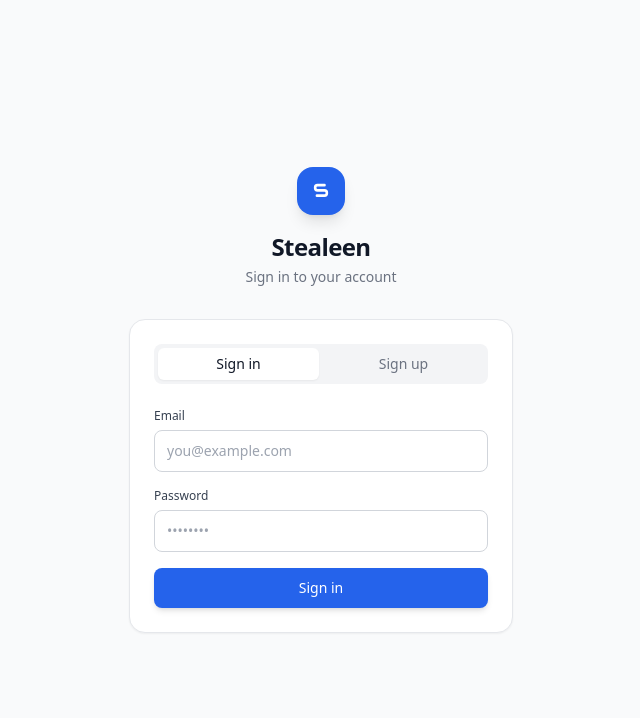
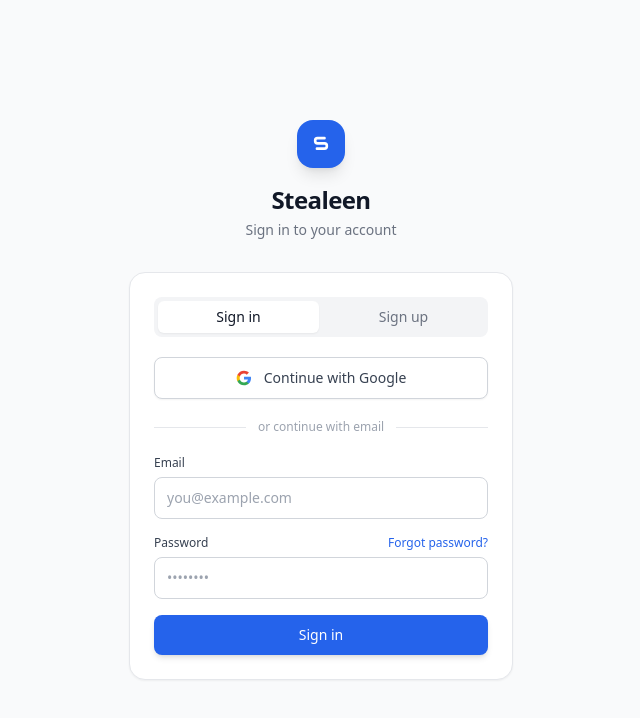
Before and after one commit to SteevThomas1998/job-tracker, a React (Vite) app: page / in a window 1280 px wide. Shown: the top 718 px of the page, without its empty margins (319-959 px from the left). Built offline with nearby package versions, Linux system fonts and the light colour scheme; no server answers.

Commit message:
Added Features: Google sign in button, Forgot Password

```diff
--- a/src/App.tsx
+++ b/src/App.tsx
@@ -2,6 +2,7 @@ import { useState } from 'react'
 import Header from './components/layout/Header'
 import Dashboard from './components/dashboard/Dashboard'
 import AuthPage from './components/auth/AuthPage'
+import ResetPasswordPage from './components/auth/ResetPasswordPage'
 import Modal from './components/modal/Modal'
 import GmailManage from './components/settings/EmailTrackingSetup'
 import { useDarkMode } from './hooks/useDarkMode'
@@ -12,7 +13,7 @@ export default function App() {
   const [openAdd, setOpenAdd] = useState(false)
   const [gmailModalOpen, setGmailModalOpen] = useState(false)
   const { dark, toggle: toggleDark } = useDarkMode()
-  const { session, loading, signIn, signUp, signOut } = useAuth()
+  const { session, loading, recoveryMode, signIn, signUp, signInWithGoogle, resetPassword, updatePassword, signOut } = useAuth()
   const gmail = useGmailConnection()
 
   if (loading) {
@@ -23,8 +24,19 @@ export default function App() {
     )
   }
 
+  if (recoveryMode) {
+    return <ResetPasswordPage onUpdate={updatePassword} />
+  }
+
   if (!session) {
-    return <AuthPage onSignIn={signIn} onSignUp={signUp} />
+    return (
+      <AuthPage
+        onSignIn={signIn}
+        onSignUp={signUp}
+        onGoogleSignIn={signInWithGoogle}
+        onResetPassword={resetPassword}
+      />
+    )
   }
 
   function handleGmailClick() {
--- a/src/components/auth/AuthPage.tsx
+++ b/src/components/auth/AuthPage.tsx
@@ -3,15 +3,24 @@ import { useState } from 'react'
 interface Props {
   onSignIn: (email: string, password: string) => Promise<string | null>
   onSignUp: (email: string, password: string) => Promise<string | null>
+  onGoogleSignIn: () => Promise<string | null>
+  onResetPassword: (email: string) => Promise<string | null>
 }
 
-export default function AuthPage({ onSignIn, onSignUp }: Props) {
-  const [mode, setMode] = useState<'signin' | 'signup'>('signin')
+export default function AuthPage({ onSignIn, onSignUp, onGoogleSignIn, onResetPassword }: Props) {
+  const [mode, setMode] = useState<'signin' | 'signup' | 'forgot'>('signin')
   const [email, setEmail] = useState('')
   const [password, setPassword] = useState('')
   const [error, setError] = useState<string | null>(null)
   const [message, setMessage] = useState<string | null>(null)
   const [loading, setLoading] = useState(false)
+  const [oauthLoading, setOauthLoading] = useState(false)
+
+  function switchMode(next: 'signin' | 'signup' | 'forgot') {
+    setMode(next)
+    setError(null)
+    setMessage(null)
+  }
 
   async function handleSubmit(e: React.FormEvent) {
     e.preventDefault()
@@ -19,7 +28,14 @@ export default function AuthPage({ onSignIn, onSignUp }: Props) {
     setMessage(null)
     setLoading(true)
 
-    if (mode === 'signin') {
+    if (mode === 'forgot') {
+      const err = await onResetPassword(email)
+      if (err) {
+        setError(err)
+      } else {
+        setMessage('Check your email for a password reset link.')
+      }
+    } else if (mode === 'signin') {
       const err = await onSignIn(email, password)
       if (err) setError(err)
     } else {
@@ -28,11 +44,18 @@ export default function AuthPage({ onSignIn, onSignUp }: Props) {
         setError(err)
       } else {
         setMessage('Check your email to confirm your account, then sign in.')
-        setMode('signin')
+        switchMode('signin')
       }
     }
 
     setLoading(false)
+  }
+
+  async function handleGoogle() {
+    setOauthLoading(true)
+    setError(null)
+    const err = await onGoogleSignIn()
+    if (err) { setError(err); setOauthLoading(false) }
   }
 
   const inputClass = 'w-full px-3 py-2.5 text-sm border border-gray-300 dark:border-gray-600 rounded-lg focus:outline-none focus:ring-2 focus:ring-blue-500 focus:border-transparent bg-white dark:bg-gray-800 text-gray-900 dark:text-gray-100 placeholder-gray-400 dark:placeholder-gray-500'
@@ -49,30 +72,68 @@ export default function AuthPage({ onSignIn, onSignUp }: Props) {
           </div>
           <h1 className="text-2xl font-extrabold tracking-tight text-gray-900 dark:text-white">Stealeen</h1>
           <p className="text-sm text-gray-500 dark:text-gray-400 mt-1">
-            {mode === 'signin' ? 'Sign in to your account' : 'Create your account'}
+            {mode === 'forgot' ? 'Reset your password' : mode === 'signin' ? 'Sign in to your account' : 'Create your account'}
           </p>
         </div>
 
         {/* Card */}
         <div className="bg-white dark:bg-gray-900 border border-gray-200 dark:border-gray-800 rounded-2xl shadow-sm p-6">
-          {/* Mode toggle */}
-          <div className="flex gap-1 bg-gray-100 dark:bg-gray-800 rounded-lg p-1 mb-6">
+
+          {mode !== 'forgot' && (
+            <>
+              {/* Sign in / Sign up toggle */}
+              <div className="flex gap-1 bg-gray-100 dark:bg-gray-800 rounded-lg p-1 mb-5">
                 <button
                   type="button"
-              onClick={() => { setMode('signin'); setError(null); setMessage(null) }}
+                  onClick={() => switchMode('signin')}
                   className={`flex-1 py-1.5 text-sm font-medium rounded-md transition-all duration-150 ${mode === 'signin' ? 'bg-white dark:bg-gray-700 shadow-sm text-gray-900 dark:text-gray-100' : 'text-gray-500 dark:text-gray-400 hover:text-gray-700 dark:hover:text-gray-300'}`}
                 >
                   Sign in
                 </button>
                 <button
                   type="button"
-              onClick={() => { setMode('signup'); setError(null); setMessage(null) }}
+                  onClick={() => switchMode('signup')}
                   className={`flex-1 py-1.5 text-sm font-medium rounded-md transition-all duration-150 ${mode === 'signup' ? 'bg-white dark:bg-gray-700 shadow-sm text-gray-900 dark:text-gray-100' : 'text-gray-500 dark:text-gray-400 hover:text-gray-700 dark:hover:text-gray-300'}`}
                 >
                   Sign up
                 </button>
               </div>
 
+              {/* OAuth buttons */}
+              <div className="mb-5">
+                <button
+                  type="button"
+                  onClick={handleGoogle}
+                  disabled={!!oauthLoading}
+                  className="w-full flex items-center justify-center gap-3 px-4 py-2.5 bg-white dark:bg-gray-800 border border-gray-300 dark:border-gray-600 rounded-lg text-sm font-medium text-gray-700 dark:text-gray-200 hover:bg-gray-50 dark:hover:bg-gray-750 transition-colors disabled:opacity-60 disabled:cursor-not-allowed shadow-sm"
+                >
+                  {oauthLoading ? (
+                    <div className="w-4 h-4 border-2 border-gray-400 border-t-transparent rounded-full animate-spin" />
+                  ) : (
+                    <svg className="w-4 h-4 flex-shrink-0" viewBox="0 0 24 24">
+                      <path fill="#4285F4" d="M22.56 12.25c0-.78-.07-1.53-.2-2.25H12v4.26h5.92c-.26 1.37-1.04 2.53-2.21 3.31v2.77h3.57c2.08-1.92 3.28-4.74 3.28-8.09z"/>
+                      <path fill="#34A853" d="M12 23c2.97 0 5.46-.98 7.28-2.66l-3.57-2.77c-.98.66-2.23 1.06-3.71 1.06-2.86 0-5.29-1.93-6.16-4.53H2.18v2.84C3.99 20.53 7.7 23 12 23z"/>
+                      <path fill="#FBBC05" d="M5.84 14.09c-.22-.66-.35-1.36-.35-2.09s.13-1.43.35-2.09V7.07H2.18C1.43 8.55 1 10.22 1 12s.43 3.45 1.18 4.93l2.85-2.22.81-.62z"/>
+                      <path fill="#EA4335" d="M12 5.38c1.62 0 3.06.56 4.21 1.64l3.15-3.15C17.45 2.09 14.97 1 12 1 7.7 1 3.99 3.47 2.18 7.07l3.66 2.84c.87-2.6 3.3-4.53 6.16-4.53z"/>
+                    </svg>
+                  )}
+                  Continue with Google
+                </button>
+              </div>
+
+              {/* Divider */}
+              <div className="relative mb-5">
+                <div className="absolute inset-0 flex items-center">
+                  <div className="w-full border-t border-gray-200 dark:border-gray-700" />
+                </div>
+                <div className="relative flex justify-center">
+                  <span className="px-3 text-xs text-gray-400 dark:text-gray-500 bg-white dark:bg-gray-900">or continue with email</span>
+                </div>
+              </div>
+            </>
+          )}
+
+          {/* Email / password form */}
           <form onSubmit={handleSubmit} className="space-y-4">
             <div>
               <label className="block text-xs font-medium text-gray-700 dark:text-gray-300 mb-1.5">Email</label>
@@ -87,8 +148,20 @@ export default function AuthPage({ onSignIn, onSignUp }: Props) {
               />
             </div>
 
+            {mode !== 'forgot' && (
               <div>
-              <label className="block text-xs font-medium text-gray-700 dark:text-gray-300 mb-1.5">Password</label>
+                <div className="flex items-center justify-between mb-1.5">
+                  <label className="block text-xs font-medium text-gray-700 dark:text-gray-300">Password</label>
+                  {mode === 'signin' && (
+                    <button
+                      type="button"
+                      onClick={() => switchMode('forgot')}
+                      className="text-xs text-blue-600 dark:text-blue-400 hover:underline"
+                    >
+                      Forgot password?
+                    </button>
+                  )}
+                </div>
                 <input
                   type="password"
                   required
@@ -99,6 +172,7 @@ export default function AuthPage({ onSignIn, onSignUp }: Props) {
                   className={inputClass}
                 />
               </div>
+            )}
 
             {error && (
               <p className="text-xs text-red-600 dark:text-red-400 bg-red-50 dark:bg-red-950/30 border border-red-200 dark:border-red-900 rounded-lg px-3 py-2">
@@ -117,8 +191,24 @@ export default function AuthPage({ onSignIn, onSignUp }: Props) {
               disabled={loading}
               className="w-full py-2.5 bg-blue-600 text-white text-sm font-medium rounded-lg hover:bg-blue-700 active:scale-95 transition-all shadow-md hover:shadow-lg disabled:opacity-60 disabled:cursor-not-allowed disabled:active:scale-100"
             >
-              {loading ? 'Please wait…' : mode === 'signin' ? 'Sign in' : 'Create account'}
+              {loading
+                ? 'Please wait…'
+                : mode === 'forgot'
+                  ? 'Send reset link'
+                  : mode === 'signin'
+                    ? 'Sign in'
+                    : 'Create account'}
             </button>
+
+            {mode === 'forgot' && (
+              <button
+                type="button"
+                onClick={() => switchMode('signin')}
+                className="w-full text-sm text-gray-500 dark:text-gray-400 hover:text-gray-700 dark:hover:text-gray-200 transition-colors"
+              >
+                ← Back to sign in
+              </button>
+            )}
           </form>
         </div>
       </div>
--- /dev/null
+++ b/src/components/auth/ResetPasswordPage.tsx
@@ -0,0 +1,84 @@
+import { useState } from 'react'
+
+interface Props {
+  onUpdate: (password: string) => Promise<string | null>
+}
+
+export default function ResetPasswordPage({ onUpdate }: Props) {
+  const [password, setPassword] = useState('')
+  const [confirm, setConfirm] = useState('')
+  const [error, setError] = useState<string | null>(null)
+  const [loading, setLoading] = useState(false)
+
+  const inputClass = 'w-full px-3 py-2.5 text-sm border border-gray-300 dark:border-gray-600 rounded-lg focus:outline-none focus:ring-2 focus:ring-blue-500 focus:border-transparent bg-white dark:bg-gray-800 text-gray-900 dark:text-gray-100 placeholder-gray-400 dark:placeholder-gray-500'
+
+  async function handleSubmit(e: React.FormEvent) {
+    e.preventDefault()
+    setError(null)
+    if (password !== confirm) { setError('Passwords do not match.'); return }
+    if (password.length < 6) { setError('Password must be at least 6 characters.'); return }
+    setLoading(true)
+    const err = await onUpdate(password)
+    if (err) setError(err)
+    setLoading(false)
+  }
+
+  return (
+    <div className="min-h-screen bg-gray-50 dark:bg-gray-950 flex items-center justify-center px-4">
+      <div className="w-full max-w-sm">
+        <div className="flex flex-col items-center mb-8">
+          <div className="w-12 h-12 bg-blue-600 rounded-2xl flex items-center justify-center mb-4 shadow-lg">
+            <svg viewBox="0 0 24 24" fill="none" className="w-7 h-7">
+              <path d="M15 7H9a2 2 0 0 0-2 2v.5A2 2 0 0 0 9 11.5h6a2 2 0 0 1 2 2v.5A2 2 0 0 1 15 16H8.5" stroke="white" strokeWidth="2.25" strokeLinecap="round"/>
+            </svg>
+          </div>
+          <h1 className="text-2xl font-extrabold tracking-tight text-gray-900 dark:text-white">Set new password</h1>
+          <p className="text-sm text-gray-500 dark:text-gray-400 mt-1">Choose a new password for your account</p>
+        </div>
+
+        <div className="bg-white dark:bg-gray-900 border border-gray-200 dark:border-gray-800 rounded-2xl shadow-sm p-6">
+          <form onSubmit={handleSubmit} className="space-y-4">
+            <div>
+              <label className="block text-xs font-medium text-gray-700 dark:text-gray-300 mb-1.5">New password</label>
+              <input
+                type="password"
+                required
+                autoComplete="new-password"
+                value={password}
+                onChange={(e) => setPassword(e.target.value)}
+                placeholder="••••••••"
+                className={inputClass}
+              />
+            </div>
+            <div>
+              <label className="block text-xs font-medium text-gray-700 dark:text-gray-300 mb-1.5">Confirm password</label>
+              <input
+                type="password"
+                required
+                autoComplete="new-password"
+                value={confirm}
+                onChange={(e) => setConfirm(e.target.value)}
+                placeholder="••••••••"
+                className={inputClass}
+              />
+            </div>
+
+            {error && (
+              <p className="text-xs text-red-600 dark:text-red-400 bg-red-50 dark:bg-red-950/30 border border-red-200 dark:border-red-900 rounded-lg px-3 py-2">
+                {error}
+              </p>
+            )}
+
+            <button
+              type="submit"
+              disabled={loading}
+              className="w-full py-2.5 bg-blue-600 text-white text-sm font-medium rounded-lg hover:bg-blue-700 active:scale-95 transition-all shadow-md hover:shadow-lg disabled:opacity-60 disabled:cursor-not-allowed disabled:active:scale-100"
+            >
+              {loading ? 'Updating…' : 'Update password'}
+            </button>
+          </form>
+        </div>
+      </div>
+    </div>
+  )
+}
--- a/src/hooks/useAuth.ts
+++ b/src/hooks/useAuth.ts
@@ -5,6 +5,7 @@ import { supabase } from '../lib/supabase'
 export function useAuth() {
   const [session, setSession] = useState<Session | null>(null)
   const [loading, setLoading] = useState(true)
+  const [recoveryMode, setRecoveryMode] = useState(false)
 
   useEffect(() => {
     supabase.auth.getSession().then(({ data: { session } }) => {
@@ -12,8 +13,9 @@ export function useAuth() {
       setLoading(false)
     })
 
-    const { data: { subscription } } = supabase.auth.onAuthStateChange((_event, session) => {
+    const { data: { subscription } } = supabase.auth.onAuthStateChange((event, session) => {
       setSession(session)
+      if (event === 'PASSWORD_RECOVERY') setRecoveryMode(true)
     })
 
     return () => subscription.unsubscribe()
@@ -29,9 +31,38 @@ export function useAuth() {
     return error?.message ?? null
   }
 
+  async function signInWithGoogle(): Promise<string | null> {
+    const { error } = await supabase.auth.signInWithOAuth({
+      provider: 'google',
+      options: { redirectTo: window.location.origin },
+    })
+    return error?.message ?? null
+  }
+
+  async function signInWithApple(): Promise<string | null> {
+    const { error } = await supabase.auth.signInWithOAuth({
+      provider: 'apple',
+      options: { redirectTo: window.location.origin },
+    })
+    return error?.message ?? null
+  }
+
+  async function resetPassword(email: string): Promise<string | null> {
+    const { error } = await supabase.auth.resetPasswordForEmail(email, {
+      redirectTo: window.location.origin,
+    })
+    return error?.message ?? null
+  }
+
+  async function updatePassword(newPassword: string): Promise<string | null> {
+    const { error } = await supabase.auth.updateUser({ password: newPassword })
+    if (!error) setRecoveryMode(false)
+    return error?.message ?? null
+  }
+
   async function signOut() {
     await supabase.auth.signOut()
   }
 
-  return { session, loading, signIn, signUp, signOut }
+  return { session, loading, recoveryMode, signIn, signUp, signInWithGoogle, signInWithApple, resetPassword, updatePassword, signOut }
 }
```
Also changed, not shown: 1 other file (tests, documents, lock files or other folders). Lines whose indentation alone changed are shown as unchanged.
